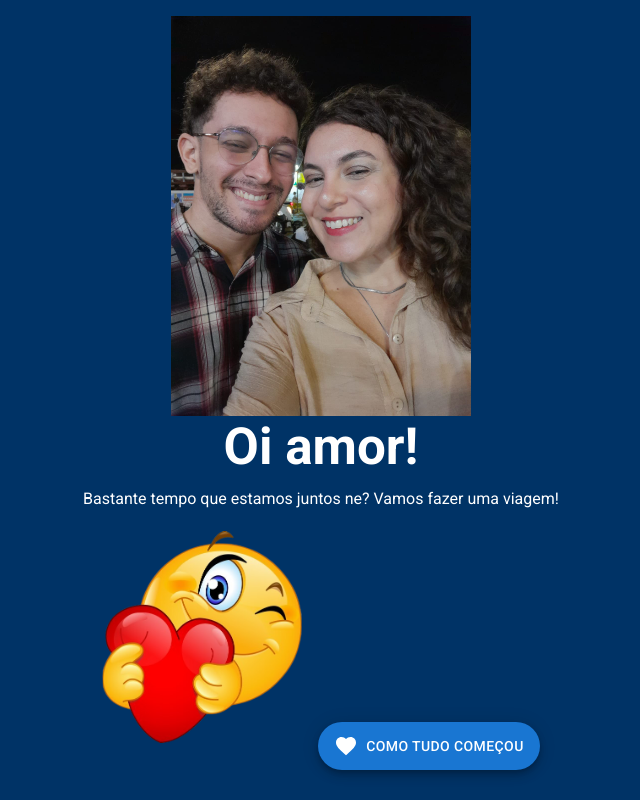
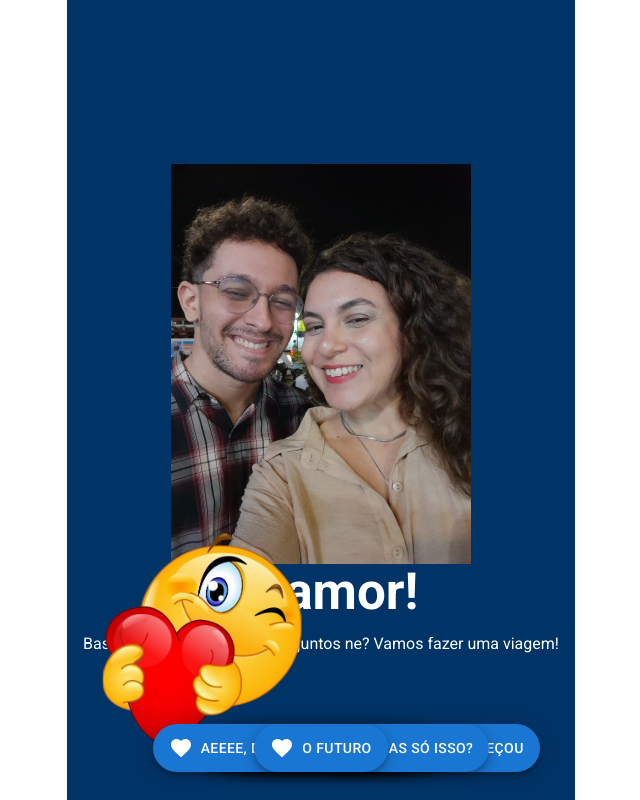
Before and after one commit to yngvarrr/love-page, a React (Vite) app: page / in a window 1280 px wide. Shown: the whole page, without its empty margins (319-959 px from the left). Built offline with nearby package versions, Linux system fonts and the light colour scheme.

Commit message:
testando

```diff
--- a/src/App.css
+++ b/src/App.css
@@ -54,16 +54,14 @@ h1 {
   margin: 0 auto;
 }
 
+/* Garante que a página ocupe toda a altura e largura da tela */
 html, body, #root {
   margin: 0;
   padding: 0;
   height: 100%;
   width: 100%;
-  overflow-x: hidden;
-  text-align: center;
+  overflow-x: hidden; /* Evita rolagem horizontal */
 }
-
-
 
 .logo {
   height: 6em;
@@ -120,16 +118,30 @@ html, body, #root {
   overflow-x: hidden;
 }
 
+/* Estilo para a seção principal */
+.containerM {
+  width: 100%;
+  height: 100vh; /* Faz com que a altura ocupe 100% da altura da tela */
+  overflow-x: hidden; /* Evita rolagem horizontal */
+}
+
+/* Estilo para as seções dentro da containerM */
 .containerM > div {
   width: 100%;
-  box-sizing: border-box;
+  box-sizing: border-box; /* Inclui padding e border na largura total */
+  display: flex;
+  flex-direction: column;
+  align-items: center;
+  justify-content: center;
 }
 
-.foto, .print, .emoji {
-  max-width: 100%;
-  height: auto;
+/* Estilo para os botões FAB */
+.MuiFab-root {
+  margin: 0; /* Remove margens padrão dos botões FAB */
 }
 
-.MuiFab-root {
-  margin: 0;
+/* Ajusta o layout dos botões FAB dentro das seções */
+section > .MuiBox-root {
+  position: absolute;
+  bottom: 20px; /* Posiciona o botão na parte inferior da seção */
 }
--- a/src/App.jsx
+++ b/src/App.jsx
@@ -40,12 +40,12 @@ function App() {
     <section className="containerM">
       <div>
         <Box
-          sx={{ height: "100vh", background: "#003366", p: 2, color: "white" }}
+          sx={{ height: "100vh", background: "#003366", p: 2, color: "white", display: 'flex', flexDirection: 'column', justifyContent: 'center', alignItems: 'center' }}
         >
           <img src={pic} alt="" className="foto" />
           <h1>Oi amor!</h1>
           <p>Bastante tempo que estamos juntos ne? Vamos fazer uma viagem!</p>
-          <Box sx={{ "& > :not(style)": { m: 1 } }}>
+          <Box sx={{ "& > :not(style)": { m: 1 }, position: 'absolute', bottom: 20 }}>
             <img src={love} alt="" className="emoji" />
             <Fab variant="extended" color="primary" onClick={() => scrollToSection(section2Ref)}>
               <FavoriteIcon sx={{ mr: 1 }} />
@@ -56,7 +56,7 @@ function App() {
 
         <div
           ref={section2Ref}
-          style={{ height: "100vh", background: "#006400", padding: "20px" }}
+          style={{ height: "100vh", background: "#006400", padding: "20px", display: 'flex', flexDirection: 'column', justifyContent: 'center', alignItems: 'center' }}
         >
           <h1>Como tudo começou...</h1>
           <p>
@@ -65,15 +65,17 @@ function App() {
           </p>
           <img className="print" src={first} alt="" />
           <img src={scared} alt="" className="emoji" />
+          <Box sx={{ "& > :not(style)": { m: 1 }, position: 'absolute', bottom: 20 }}>
             <Fab variant="extended" color="primary" onClick={() => scrollToSection(section3Ref)}>
               <FavoriteIcon sx={{ mr: 1 }} />
               Ta mas e ai????
             </Fab>
+          </Box>
         </div>
 
         <div
           ref={section3Ref}
-          style={{ height: "100vh", background: "lightcoral", padding: "20px" }}
+          style={{ height: "100vh", background: "lightcoral", padding: "20px", display: 'flex', flexDirection: 'column', justifyContent: 'center', alignItems: 'center' }}
         >
           <h1>Triste...</h1>
           <p>
@@ -84,17 +86,19 @@ function App() {
           <h2>PORÉM!!!!</h2>
           <p>A esperança é a última que morre...</p>
           <img src={shy} alt="" className="emoji" />
+          <Box sx={{ "& > :not(style)": { m: 1 }, position: 'absolute', bottom: 20 }}>
             <Fab variant="extended" color="primary" onClick={() => scrollToSection(section4Ref)}>
               <FavoriteIcon sx={{ mr: 1 }} />
               hmmmmm e agora então?
             </Fab>
+          </Box>
         </div>
 
         <div
           ref={section4Ref}
-          style={{ height: "100vh", background: "#C90505", padding: "20px" }}
+          style={{ height: "100vh", background: "#C90505", padding: "20px", display: 'flex', flexDirection: 'column', justifyContent: 'center', alignItems: 'center' }}
         >
-          <h1>O sonho tá vivo!!!</h1>
+          <h1>Plot Twist!!!</h1>
           <p>
             Pelo visto, ela tava interessada nesse date, e algumas semanas
             depois...
@@ -105,15 +109,17 @@ function App() {
             grande dia do meu primeiro encontro!!!!
           </p>
           <img src={happy} alt="" className="emoji" />
+          <Box sx={{ "& > :not(style)": { m: 1 }, position: 'absolute', bottom: 20 }}>
             <Fab variant="extended" color="primary" onClick={() => scrollToSection(section5Ref)}>
               <FavoriteIcon sx={{ mr: 1 }} />
               Massa!!!!!! e ai?????
             </Fab>
+          </Box>
         </div>
 
         <div
           ref={section5Ref}
-          style={{ height: "100vh", background: "#4A5568", padding: "20px" }}
+          style={{ height: "100vh", background: "#4A5568", padding: "20px", display: 'flex', flexDirection: 'column', justifyContent: 'center', alignItems: 'center' }}
         >
           <h1>Finalmente!!!!</h1>
           <p>
@@ -122,15 +128,17 @@ function App() {
           <img src={in_love} alt="" className="emoji" />
           <p>E assim continuamos por 4 incríveis meses, até que...</p>
           <img src={expect} alt="" className="emoji" />
+          <Box sx={{ "& > :not(style)": { m: 1 }, position: 'absolute', bottom: 20 }}>
             <Fab variant="extended" color="primary" onClick={() => scrollToSection(section6Ref)}>
               <FavoriteIcon sx={{ mr: 1 }} />
               Ate que o que????????
             </Fab>
+          </Box>
         </div>
 
         <div
           ref={section6Ref}
-          style={{ height: "100vh", background: "#2C3E50", padding: "20px" }}
+          style={{ height: "100vh", background: "#2C3E50", padding: "20px", display: 'flex', flexDirection: 'column', justifyContent: 'center', alignItems: 'center' }}
         >
           <h1>Viramos um casal de fato!</h1>
           <p>
@@ -139,15 +147,17 @@ function App() {
             parceira e melhor amiga!
           </p>
           <img src={love2} alt="" className="emoji" />
+          <Box sx={{ "& > :not(style)": { m: 1 }, position: 'absolute', bottom: 20 }}>
             <Fab variant="extended" color="primary" onClick={() => scrollToSection(section7Ref)}>
               <FavoriteIcon sx={{ mr: 1 }} />
               aeeee, deu tudo certo, mas só isso?
             </Fab>
+          </Box>
         </div>
 
         <div
           ref={section7Ref}
-          style={{ height: "100vh", background: "#8A9BAE", padding: "20px" }}
+          style={{ height: "100vh", background: "#8A9BAE", padding: "20px", display: 'flex', flexDirection: 'column', justifyContent: 'center', alignItems: 'center' }}
         >
           <h1>Claro que não!!!!</h1>
           <p>
@@ -155,15 +165,17 @@ function App() {
             construímos boas memórias juntos!
           </p>
           <Mosaico />
+          <Box sx={{ "& > :not(style)": { m: 1 }, position: 'absolute', bottom: 20 }}>
             <Fab variant="extended" color="primary" onClick={() => scrollToSection(section8Ref)}>
               <FavoriteIcon sx={{ mr: 1 }} />
               O futuro
             </Fab>
+          </Box>
         </div>
 
         <div
           ref={section8Ref}
-          style={{ height: "108vh", background: "#003366", padding: "20px" }}
+          style={{ height: "108vh", background: "#003366", padding: "20px", display: 'flex', flexDirection: 'column', justifyContent: 'center', alignItems: 'center' }}
         >
           <h1>Apenas o começo</h1>
           <p></p>
```
Lines whose indentation alone changed are shown as unchanged.
